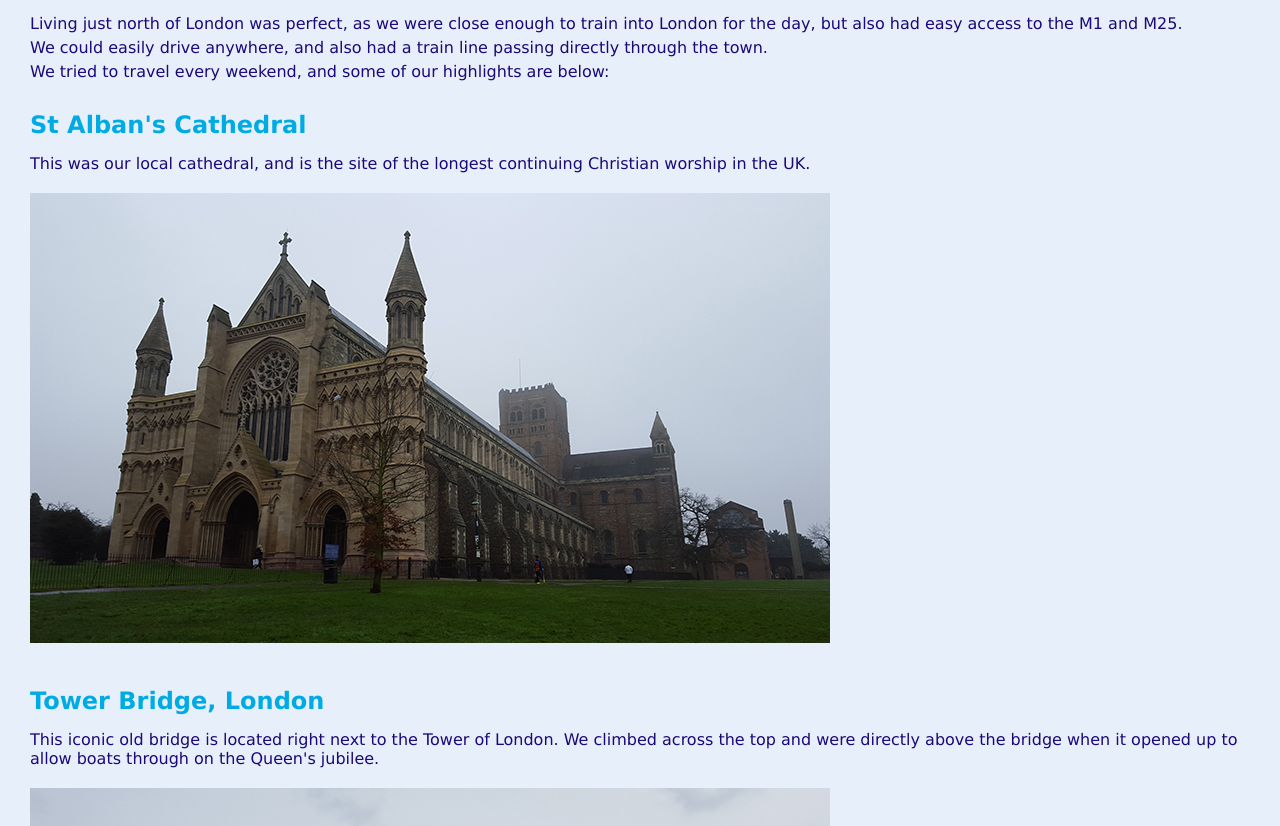
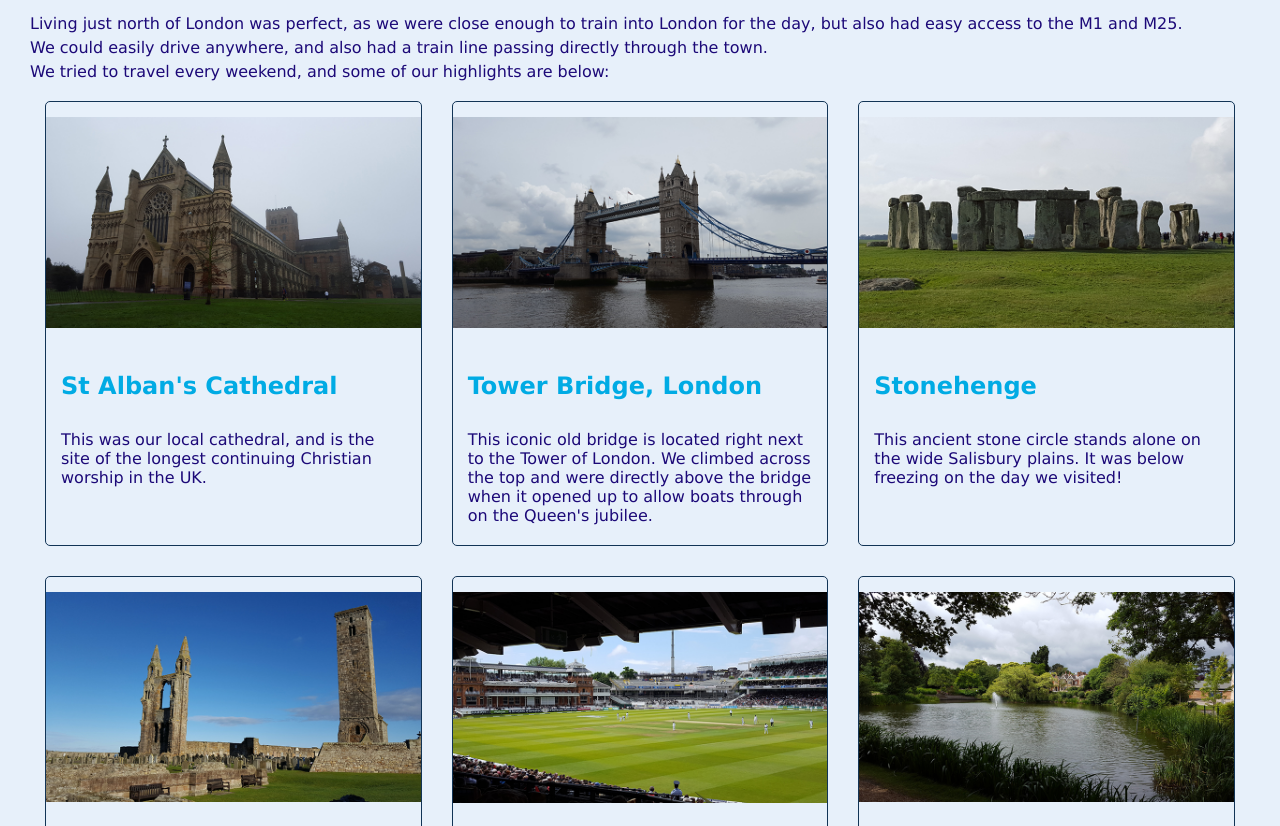
Before and after one commit to standrewscollege2018/2024-year-11-web-design-classwork-lukemanson, a plain HTML site: page Europewebsite/uk.html in a window 1280 px wide. Shown: the part 126-952 px from the top of the page. Drawn offline with Linux system fonts and the light colour scheme.

Commit message:
Europe Website Sections
Added little sections that adjust to the screen size! :)

```diff
--- a/Europewebsite/styles.css
+++ b/Europewebsite/styles.css
@@ -46,3 +46,23 @@ a:hover {
     color: #454372;
     text-decoration: underline;
 }
+.container {
+    display: grid;
+    grid-template-columns: repeat(auto-fit, minmax(400px, 1fr));
+}
+.card {
+    border: 1px solid #123456;
+    border-radius: 5px;
+    overflow: hidden;
+    margin: 15px;
+}
+.card img {
+    max-width: 100%;
+    height: auto;
+}
+.card h2 {
+    padding: 0px 15px;
+}
+.card p {
+    padding: 15px;
+}
--- a/Europewebsite/uk.html
+++ b/Europewebsite/uk.html
@@ -9,34 +9,59 @@
     <body>
         <p><a href="index.html">Home</a></p>
         <h1>The United Kingdom</h1>
+
         <!-- Introduction -->
+         <div class="introduction">
             <p>Living just north of London was perfect, as we were close enough to train into London for the day, but also had easy access to the M1 and M25.</p>
             <p>We could easily drive anywhere, and also had a train line passing directly through the town.</p>
             <p>We tried to travel every weekend, and some of our highlights are below:</p>
+         </div>
+
+        <div class="container">
+
+            <div class="card">
                 <!-- St. Alban's Cathedral -->
+                <img src="images/stalbanscathedral.jpg" alt="St Alban's Cathedral">
                 <h2>St Alban's Cathedral</h2>
                 <p>This was our local cathedral, and is the site of the longest continuing Christian worship in the UK.</p>
-        <img src="images/stalbanscathedral.jpg" alt="St Alban's Cathedral">
+            </div>
+
+            <div class="card">
                 <!-- Tower Bridge -->
+                <img src="images/towerbridge.jpg" alt="Tower Bridge">
                 <h2>Tower Bridge, London</h2>
                 <p>This iconic old bridge is located right next to the Tower of London. We climbed across the top and were directly above the bridge when it opened up to allow boats through on the Queen's jubilee.</p>
-        <img src="images/towerbridge.jpg" alt="Tower Bridge">
+            </div>
+
+            <div class="card">
                 <!-- Stonehenge -->
+                <img src="images/stonehenge.jpg" alt="Stonehenge">
                 <h2>Stonehenge</h2>
                 <p>This ancient stone circle stands alone on the wide Salisbury plains. It was below freezing on the day we visited!</p>
-        <img src="images/stonehenge.jpg" alt="Stonehenge">
+            </div>
+
+            <div class="card">
                 <!-- St Andrew's -->
+                <img src="images/standrews.jpg" alt="St Andrew's">
                 <h2>St Andrew's</h2>
                 <p>A must for all StAC students and staff visiting Scotland! The ruins are beautiful, and we visited on a rare sunny and mild day.</p>
-        <img src="images/standrews.jpg" alt="St Andrew's">
+            </div>
+
+            <div class="card">
                 <!-- Lord's Cricket Ground -->
+                <img src="images/lords.jpg" alt="Lord's Cricket Ground">
                 <h2>Lord's Cricket Ground</h2>
                 <p>As a serious sports fan, visiting the home of cricket was truly memorable. Although the cold rain all morning was not ideal for cricket.</p>
-        <img src="images/lords.jpg" alt="Lord's Cricket Ground">
+            </div>
+
+            <div class="card">
                 <!-- Bletchley Park -->
+                <img src="images/bletchley.jpg" alt="Bletchley Park">
                 <h2>Bletchley Park</h2>
                 <p>Bletchley Park is the home of computer science. It was site of the code breakers during World War Two, and renowned mathematician and computer scientist Alan Turing worked there.</p>
-        <p>They were responsible for cracking the Nazis' Enigma code which was considered to be unbreakable. Many of the code breakers went on to make huge contributions in the field of computer science after the war finished.</p>
-        <img src="images/bletchley.jpg" alt="Bletchley Park">
+            </div>
+
+        </div>
+
     </body>
 </html>
```
Also changed, not shown: Europewebsite/index.html (+12 -0 lines), firstwebsite/ToAE_image_hq.webp (added). Lines whose indentation alone changed are shown as unchanged.
